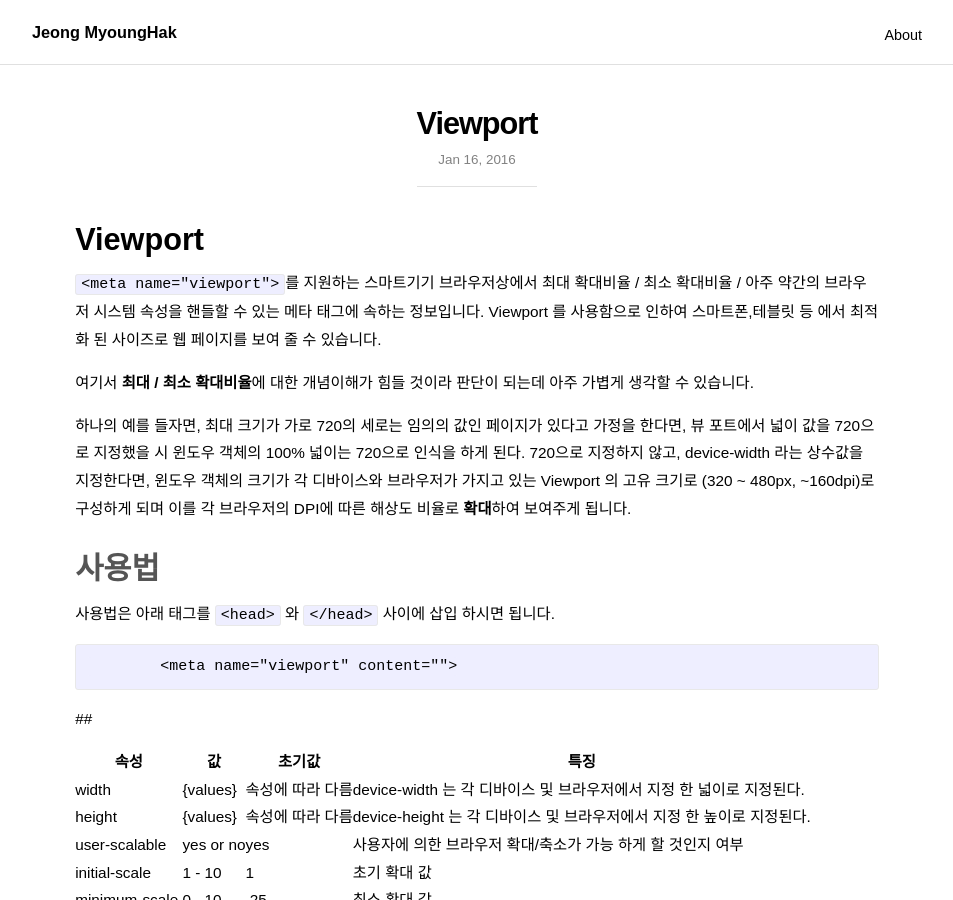
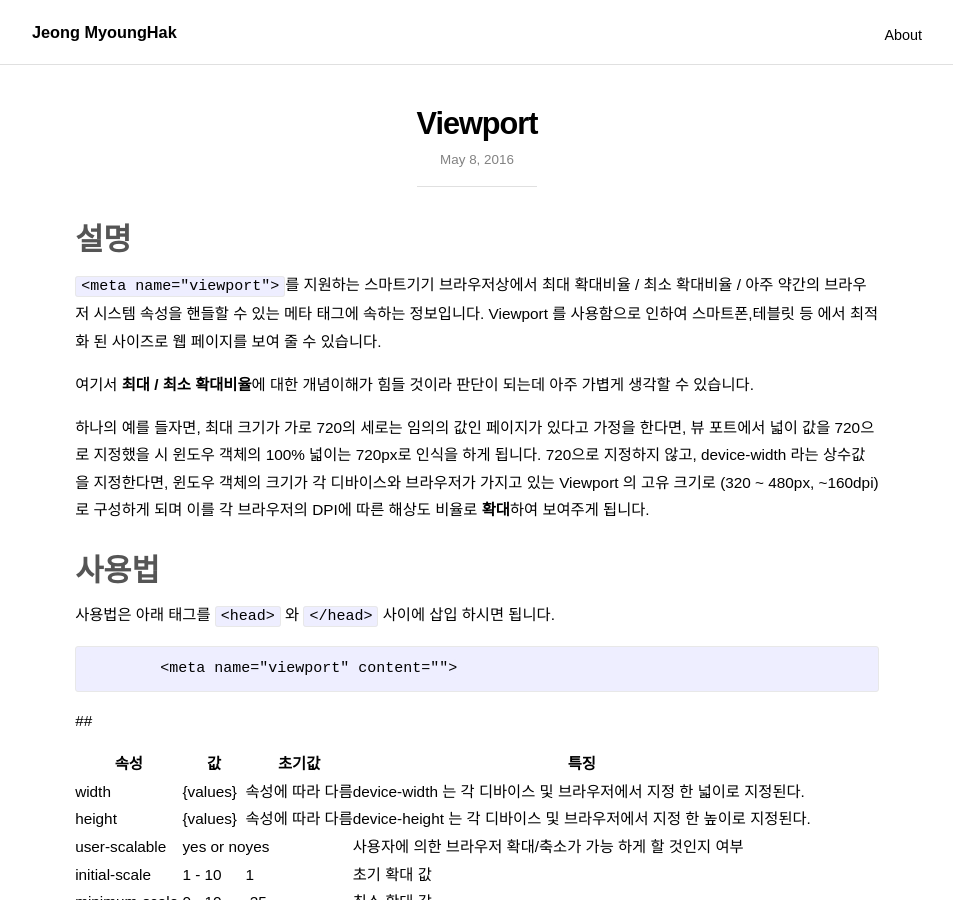
Before and after one commit to JeongMyoungHak/hagi4u.github.io, a Jekyll site: the page built from _posts/2016-05-08-viewport.md, in a window 1280 px wide and 900 px high. Shown: the whole window, without its empty margins (163-1116 px from the left). Built offline with Jekyll 4.4.1, drawn with Linux system fonts in a browser that asks for light colours; Markdown is read by kramdown in place of the engine named in the settings; comment, search, counter and statistics services are not loaded.

Commit message:
Updated Post(viewport)

````diff
--- a/_posts/2016-05-08-viewport.md
+++ b/_posts/2016-05-08-viewport.md
@@ -1,18 +1,19 @@
 ---
 layout: post
 title: "Viewport"
-date: "2016-01-17 01:16:00 +0900"
+date: "2016-05-08 21:16:00 +0900"
 categories: study html viewport metatag
 published: true
 ---
 
-#Viewport
+## 설명
 ```<meta name="viewport">```를 지원하는 스마트기기 브라우저상에서 최대 확대비율 / 최소 확대비율 / 아주 약간의 브라우저 시스템 속성을 핸들할 수 있는 메타 태그에 속하는 정보입니다. Viewport 를 사용함으로 인하여 스마트폰,테블릿 등 에서 최적화 된 사이즈로 웹 페이지를 보여 줄 수 있습니다.
 
 
 여기서 **최대 / 최소 확대비율**에 대한 개념이해가 힘들 것이라 판단이 되는데 아주 가볍게 생각할 수 있습니다.
 
-하나의 예를 들자면, 최대 크기가 가로 720의 세로는 임의의 값인 페이지가 있다고 가정을 한다면, 뷰 포트에서 넓이 값을 720으로 지정했을 시 윈도우 객체의 100% 넓이는 720으로 인식을 하게 된다. 720으로 지정하지 않고, device-width 라는 상수값을 지정한다면, 윈도우 객체의 크기가 각 디바이스와 브라우저가 가지고 있는 Viewport 의 고유 크기로 (320 ~ 480px, ~160dpi)로 구성하게 되며 이를 각 브라우저의 DPI에 따른 해상도 비율로 **확대**하여 보여주게 됩니다.
+하나의 예를 들자면, 최대 크기가 가로 720의 세로는 임의의 값인 페이지가 있다고 가정을 한다면, 뷰 포트에서 넓이 값을 720으로 지정했을 시 윈도우 객체의 100% 넓이는 720px로 인식을 하게 됩니다. 720으로 지정하지 않고, device-width 라는 상수값을 지정한다면, 윈도우 객체의 크기가 각 디바이스와 브라우저가 가지고 있는 Viewport 의 고유 크기로 (320 ~ 480px, ~160dpi)로 구성하게 되며 이를 각 브라우저의 DPI에 따른 해상도 비율로 **확대**하여 보여주게 됩니다.
+
 
 ## 사용법
 사용법은 아래 태그를 ```<head>``` 와 ```</head>``` 사이에 삽입 하시면 됩니다.
````
